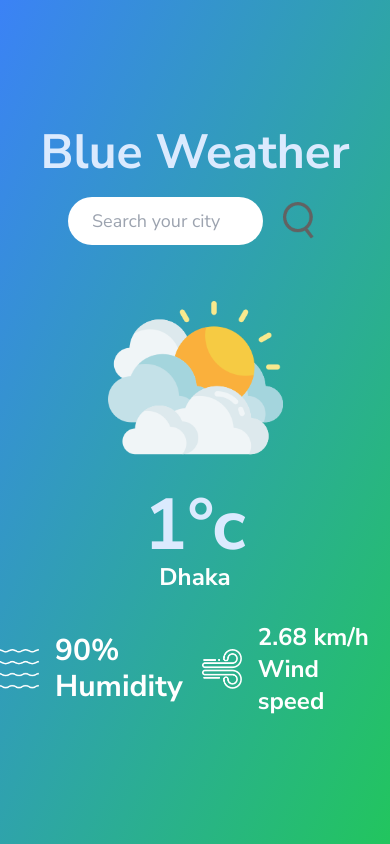
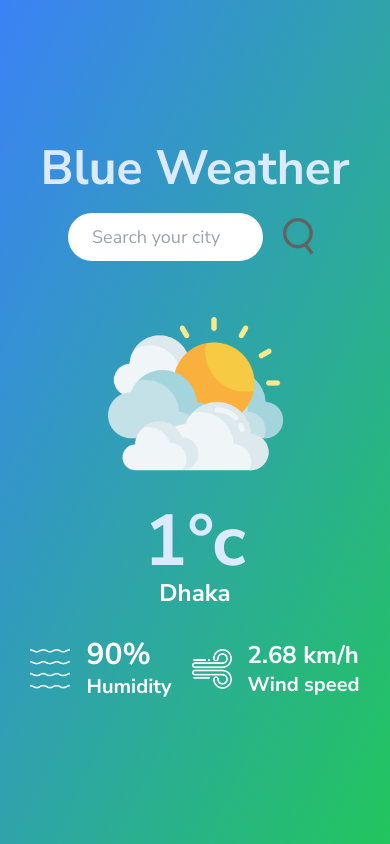
Before and after one commit to Shahriar-Tonmoy/weather-app, a plain HTML site: page index.html in a window 390 px wide. Drawn offline with nearby package versions, Linux system fonts and the light colour scheme.

Commit message:
responsive done

```diff
--- a/index.html
+++ b/index.html
@@ -49,14 +49,14 @@
                     <img src="images/humidity.png" alt="" srcset="" class="w-[40px] h-[40px] lg:block">
                     <div>
                         <p class="text-white text-3xl lg:text-5xl font-semibold">90%</p>
-                        <p class="text-white text-3xl lg:text-2xl font-semibold">Humidity</p>
+                        <p class="text-white text-xl lg:text-2xl font-semibold">Humidity</p>
                     </div>
                 </div>
                 <div class="flex items-center justify-center gap-4">
                     <img src="images/wind.png" alt="" srcset="" class="w-[40px] h-[40px] lg:block">
                     <div>
                         <p class="text-white text-2xl lg:text-5xl font-semibold">2.68 km/h</p>
-                        <p class="text-white text-2xl lg:text-2xl font-semibold">Wind speed</p>
+                        <p class="text-white text-xl lg:text-2xl font-semibold">Wind speed</p>
                     </div>
                 </div>
             </div>
```
